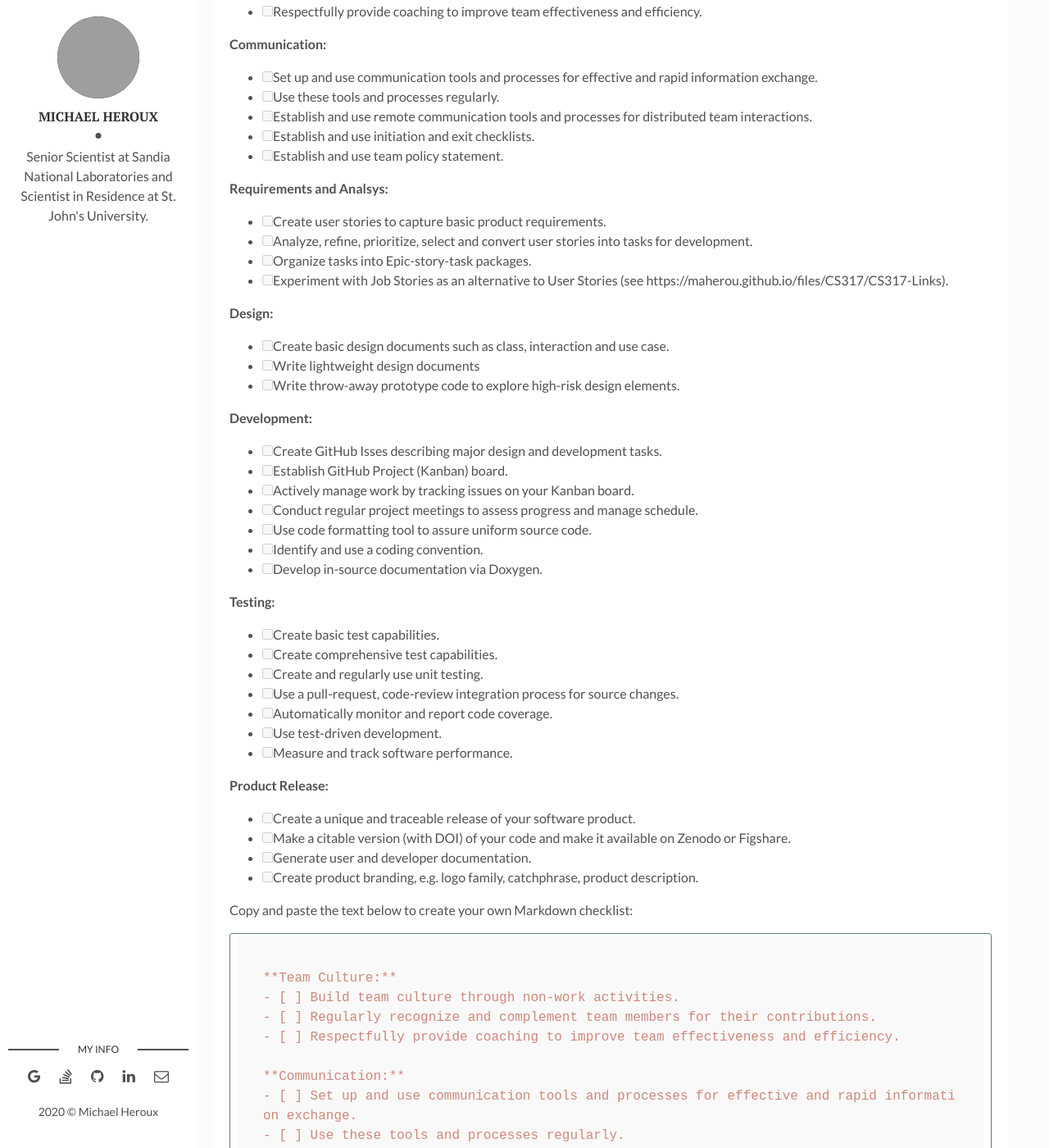
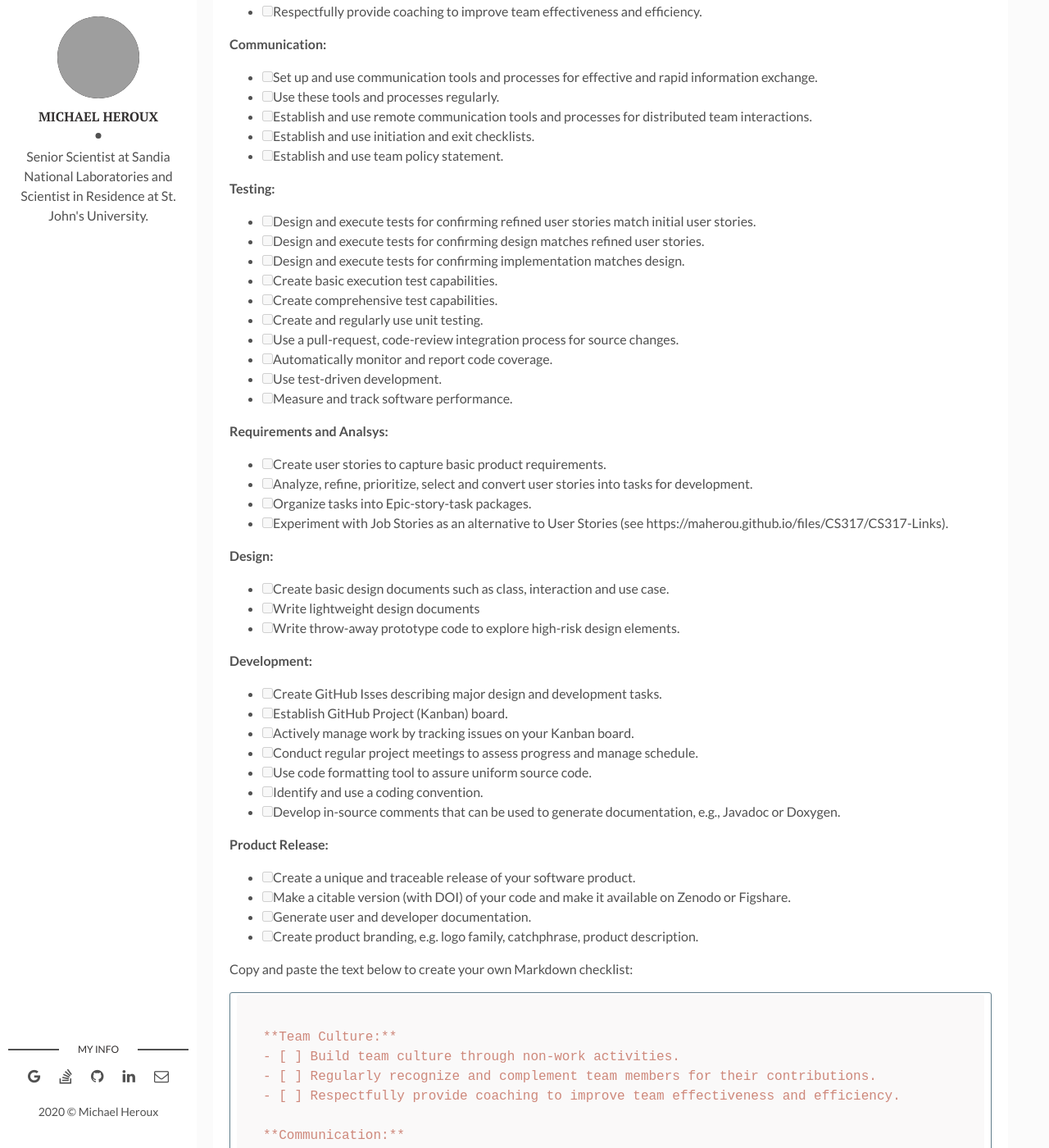
Before and after one commit to maherou/Teaching, a Jekyll site: the page built from files/CS317/QualityAssessmentChecklist.md, in a window 1280 px wide and 1400 px high, scrolled down 987 px. Shown: the whole window at 82% size. Built offline with Jekyll 4.4.1, drawn with Linux system fonts in a browser that asks for light colours; some of the changed text lies outside the part shown; grey boxes are pictures that could not be loaded.

Commit message:
Hoist link to quality checklist

```diff
--- a/files/CS317/QualityAssessmentChecklist.md
+++ b/files/CS317/QualityAssessmentChecklist.md
@@ -28,6 +28,18 @@ Use this checklist as a starting point for your own assessment.  We will use it
 - [ ] Establish and use initiation and exit checklists.
 - [ ] Establish and use team policy statement.
 
+**Testing:**
+- [ ] Design and execute tests for confirming refined user stories match initial user stories.
+- [ ] Design and execute tests for confirming design matches refined user stories.
+- [ ] Design and execute tests for confirming implementation matches design.
+- [ ] Create basic execution test capabilities.
+- [ ] Create comprehensive test capabilities.
+- [ ] Create and regularly use unit testing.
+- [ ] Use a pull-request, code-review integration process for source changes.
+- [ ] Automatically monitor and report code coverage.
+- [ ] Use test-driven development.
+- [ ] Measure and track software performance.
+
 **Requirements and Analsys:**
 - [ ] Create user stories to capture basic product requirements.
 - [ ] Analyze, refine, prioritize, select and convert user stories into tasks for development.
@@ -46,16 +58,7 @@ Use this checklist as a starting point for your own assessment.  We will use it
 - [ ] Conduct regular project meetings to assess progress and manage schedule.
 - [ ] Use code formatting tool to assure uniform source code.
 - [ ] Identify and use a coding convention.
-- [ ] Develop in-source documentation via Doxygen.
-
-**Testing:**
-- [ ] Create basic test capabilities.
-- [ ] Create comprehensive test capabilities.
-- [ ] Create and regularly use unit testing.
-- [ ] Use a pull-request, code-review integration process for source changes.
-- [ ] Automatically monitor and report code coverage.
-- [ ] Use test-driven development.
-- [ ] Measure and track software performance.
+- [ ] Develop in-source comments that can be used to generate documentation, e.g., Javadoc or Doxygen.
 
 **Product Release:**
 - [ ] Create a unique and traceable release of your software product.
@@ -79,6 +82,18 @@ Copy and paste the text below to create your own Markdown checklist:
 - [ ] Establish and use initiation and exit checklists.
 - [ ] Establish and use team policy statement.
 
+**Testing:**
+- [ ] Design and execute tests for confirming refined user stories match initial user stories.
+- [ ] Design and execute tests for confirming design matches refined user stories.
+- [ ] Design and execute tests for confirming implementation matches design.
+- [ ] Create basic execution test capabilities.
+- [ ] Create comprehensive test capabilities.
+- [ ] Create and regularly use unit testing.
+- [ ] Use a pull-request, code-review integration process for source changes.
+- [ ] Automatically monitor and report code coverage.
+- [ ] Use test-driven development.
+- [ ] Measure and track software performance.
+
 **Requirements and Analsys:**
 - [ ] Create user stories to capture basic product requirements.
 - [ ] Analyze, refine, prioritize, select and convert user stories into tasks for development.
@@ -97,16 +112,7 @@ Copy and paste the text below to create your own Markdown checklist:
 - [ ] Conduct regular project meetings to assess progress and manage schedule.
 - [ ] Use code formatting tool to assure uniform source code.
 - [ ] Identify and use a coding convention.
-- [ ] Develop in-source documentation via Doxygen.
-
-**Testing:**
-- [ ] Create basic test capabilities.
-- [ ] Create comprehensive test capabilities.
-- [ ] Create and regularly use unit testing.
-- [ ] Use a pull-request, code-review integration process for source changes.
-- [ ] Automatically monitor and report code coverage.
-- [ ] Use test-driven development.
-- [ ] Measure and track software performance.
+- [ ] Develop in-source comments that can be used to generate documentation, e.g., Javadoc or Doxygen.
 
 **Product Release:**
 - [ ] Create a unique and traceable release of your software product.
```
Also changed, not shown: files/CS317/2020-Fall-Class-Meeting-Schedule.md (+3 -2 lines).
